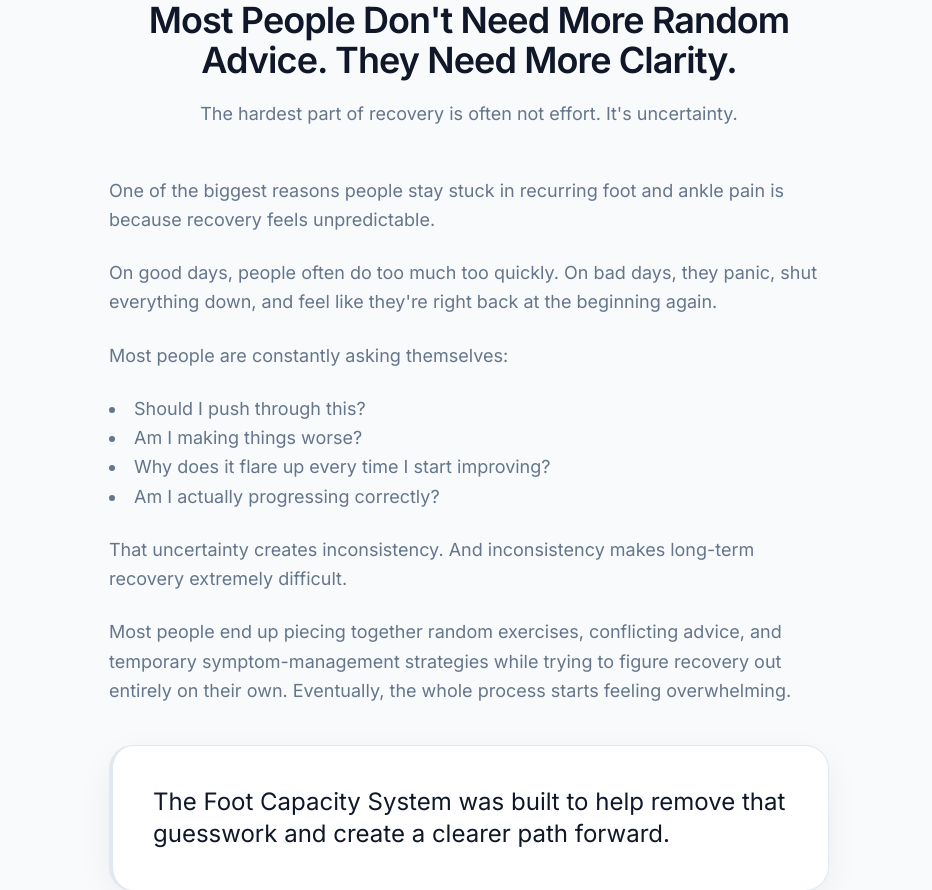
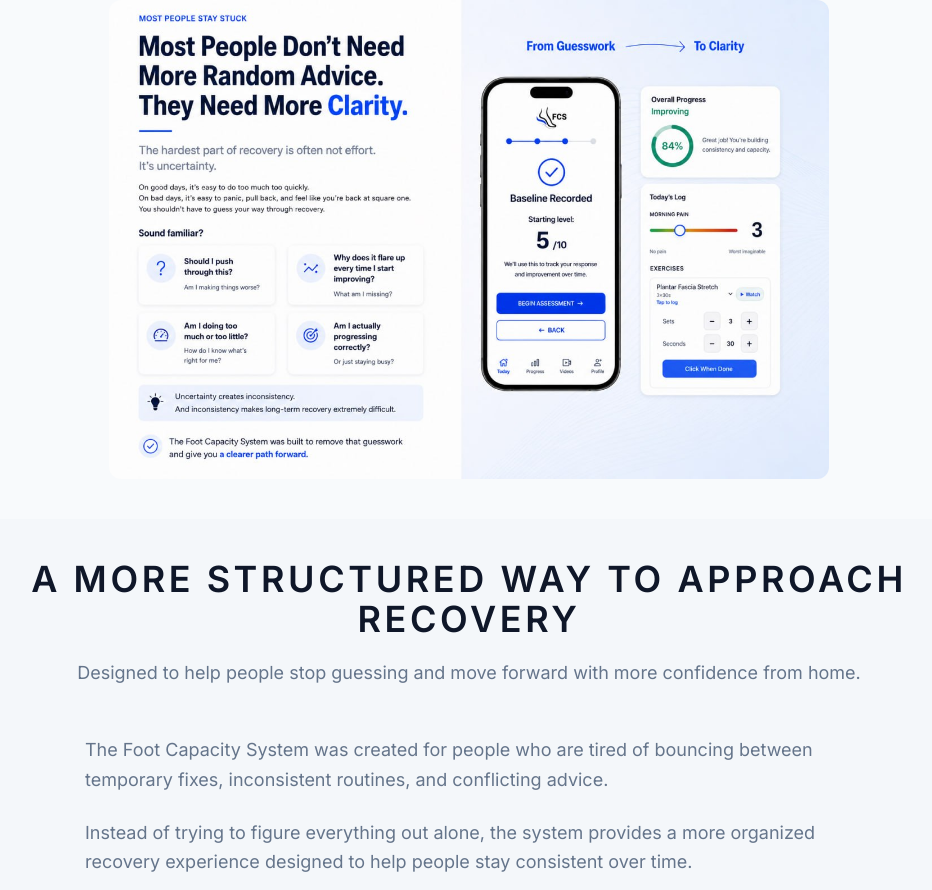
Before and after one commit to charlesheflin-dev/fixyourmovement, a React (Vite) app: page / in a window 1280 px wide. Shown: the part 2293-3183 px from the top of the page, without its empty margins (171-1103 px from the left). Built offline with nearby package versions, Linux system fonts and the light colour scheme; the HTML template or start-up script is replaced by a standard one.

Commit message:
fix: replace SolutionSection text blocks with problem-section.png image

```diff
--- a/src/components/SolutionSection.tsx
+++ b/src/components/SolutionSection.tsx
@@ -9,56 +9,12 @@ const SolutionSection = () => {
           whileInView={{ opacity: 1, y: 0 }}
           viewport={{ once: true }}
           transition={{ duration: 0.6 }}
-          className="text-center mb-12"
         >
-          <h2 className="font-display text-2xl md:text-4xl text-primary mb-5">
-            Most People Don't Need More Random Advice. They Need More Clarity.
-          </h2>
-          <p className="text-lg text-muted-foreground font-body mt-2">
-            The hardest part of recovery is often not effort. It's uncertainty.
-          </p>
-        </motion.div>
-
-        <motion.div
-          initial={{ opacity: 0, y: 20 }}
-          whileInView={{ opacity: 1, y: 0 }}
-          viewport={{ once: true }}
-          transition={{ duration: 0.5 }}
-          className="space-y-6 text-lg text-muted-foreground font-body leading-relaxed"
-        >
-          <p>
-            One of the biggest reasons people stay stuck in recurring foot and ankle pain is because recovery feels unpredictable.
-          </p>
-          <p>
-            On good days, people often do too much too quickly. On bad days, they panic, shut everything down, and feel like they're right back at the beginning again.
-          </p>
-          <p>
-            Most people are constantly asking themselves:
-          </p>
-          <ul className="list-disc list-inside">
-            <li>Should I push through this?</li>
-            <li>Am I making things worse?</li>
-            <li>Why does it flare up every time I start improving?</li>
-            <li>Am I actually progressing correctly?</li>
-          </ul>
-          <p>
-            That uncertainty creates inconsistency. And inconsistency makes long-term recovery extremely difficult.
-          </p>
-          <p>
-            Most people end up piecing together random exercises, conflicting advice, and temporary symptom-management strategies while trying to figure recovery out entirely on their own. Eventually, the whole process starts feeling overwhelming.
-          </p>
-        </motion.div>
-
-        <motion.div
-          initial={{ opacity: 0, y: 20 }}
-          whileInView={{ opacity: 1, y: 0 }}
-          viewport={{ once: true }}
-          transition={{ duration: 0.5, delay: 0.2 }}
-          className="section-card p-8 md:p-10 mt-10 border-l-4 border-slate-200"
-        >
-          <p className="text-xl md:text-2xl font-display text-primary leading-relaxed">
-            The Foot Capacity System was built to help remove that guesswork and create a clearer path forward.
-          </p>
+          <img
+            src="/images/problem-section.png"
+            alt="Most people don't need more random advice. They need more clarity."
+            className="w-full rounded-xl"
+          />
         </motion.div>
       </div>
     </section>
```
Also changed, not shown: public/images/problem-section.png (added).
